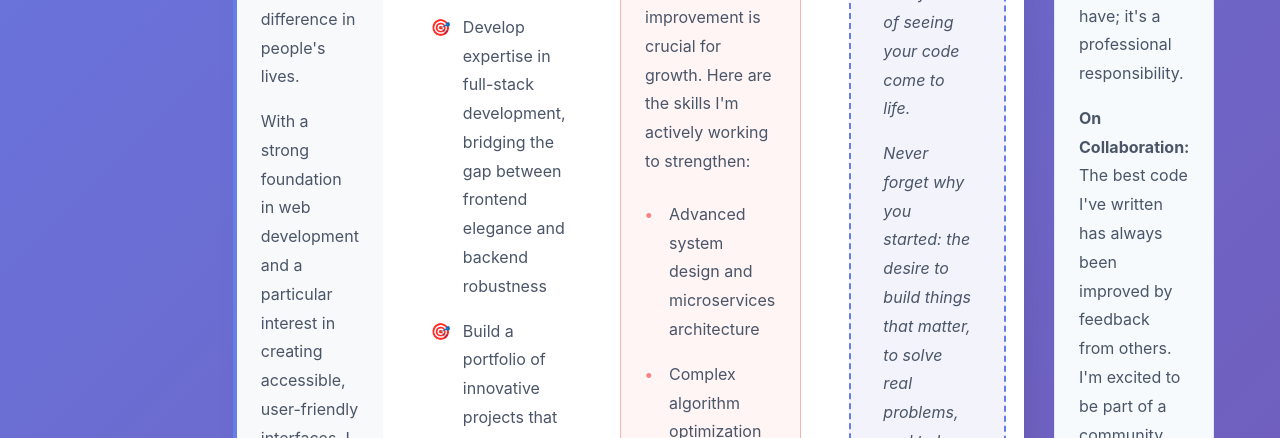
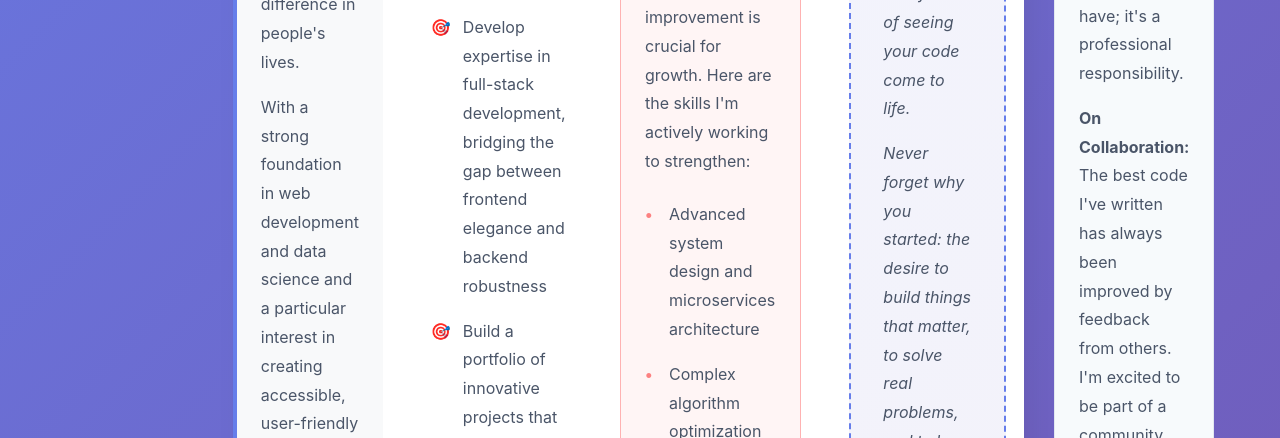
Before and after one commit to youneedgreg/profile-card, a plain HTML site: page about.html in a window 1280 px wide. Shown: the part 994-1432 px from the top of the page. Drawn offline with Linux system fonts and the light colour scheme.

Commit message:
added the tweak with the about js script

```diff
--- a/about.html
+++ b/about.html
@@ -271,7 +271,7 @@
                             My love for technology and problem-solving drives me to create elegant solutions that make a real difference in people's lives.
                         </p>
                         <p>
-                            With a strong foundation in web development and a particular interest in creating accessible, user-friendly interfaces,
+                            With a strong foundation in web development and data science and a particular interest in creating accessible, user-friendly interfaces,
                             I believe that great software should be both powerful and intuitive. Every project I work on is an opportunity to push
                             boundaries and learn something new.
                         </p>
```
